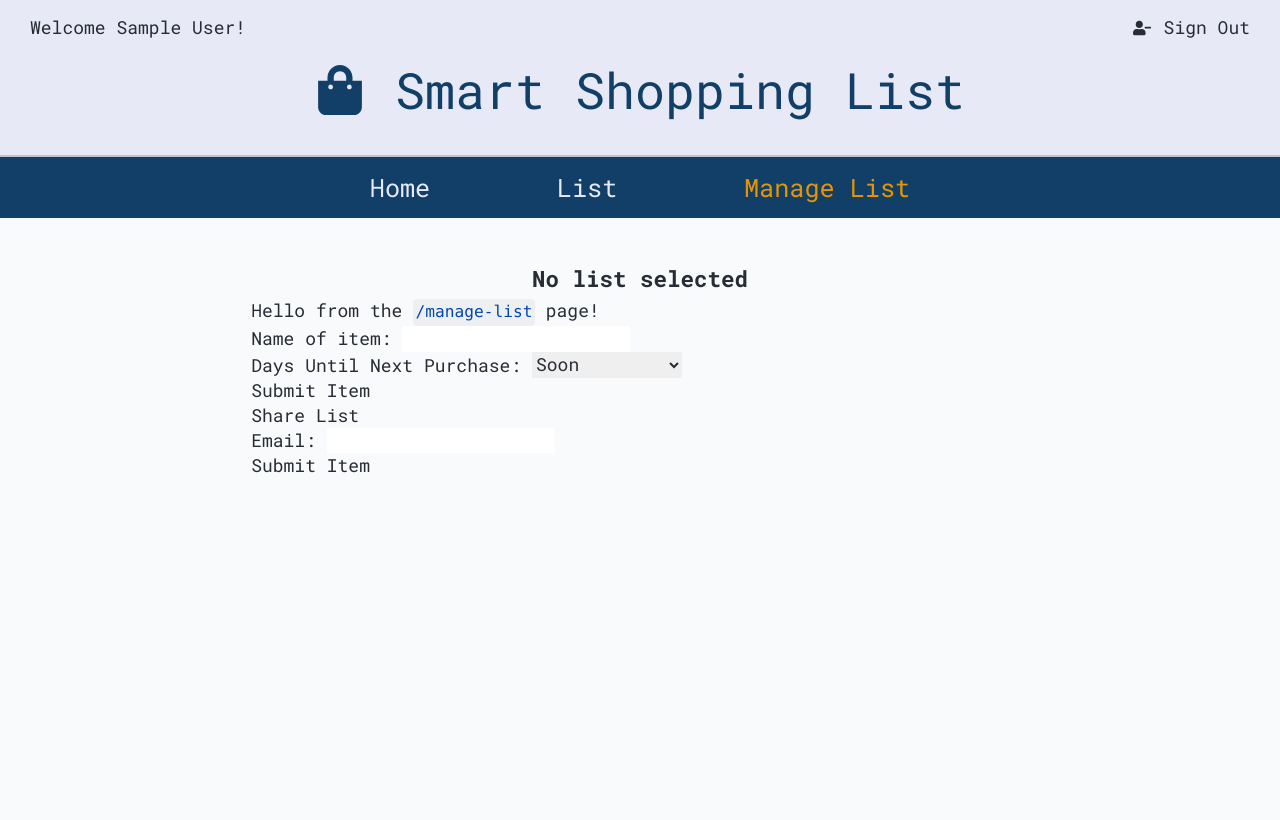
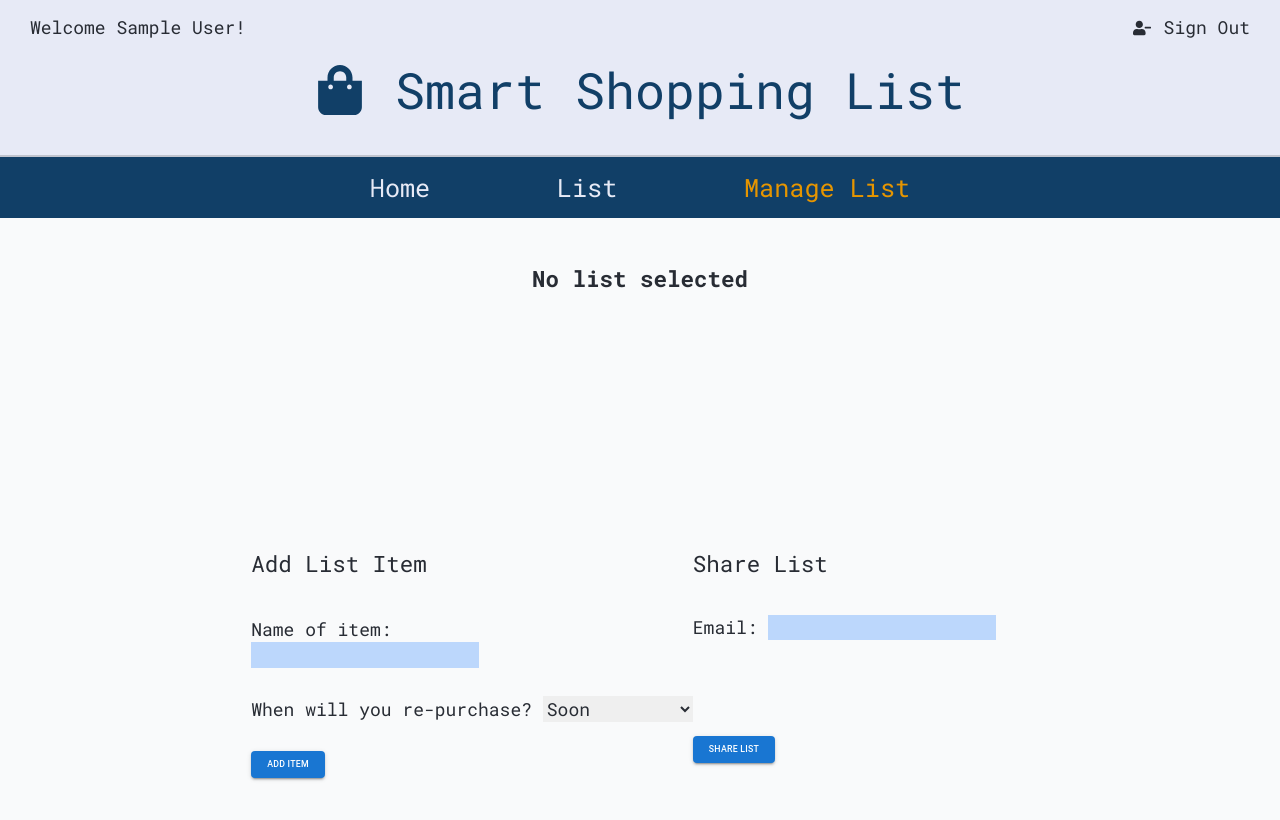
Before and after one commit to the-collab-lab/tcl-72-smart-shopping-list, a React (Vite) app: page /manage-list in a window 1280 px wide. Shown: the top 820 px of the page. Built offline with nearby package versions, Linux system fonts and the light colour scheme; no server answers; the database is empty; sample sign-in values are in the browser's storage.

Commit message:
share-list-css (#38)

```diff
--- a/src/views/ManageList.jsx
+++ b/src/views/ManageList.jsx
@@ -2,6 +2,9 @@ import { useState } from 'react';
 import { addItem, shareList } from '../api/firebase';
 import { ToastContainer, toast } from 'react-toastify';
 import 'react-toastify/dist/ReactToastify.css';
+import './managelist.css';
+import Button from '@mui/material/Button';
+import { CiShare1 } from 'react-icons/ci';
 
 export function ManageList({ listPath, userId, existingItems }) {
 	const [itemName, setItemName] = useState('');
@@ -76,13 +79,11 @@ export function ManageList({ listPath, userId, existingItems }) {
 	};
 
 	return (
-		<>
-			<p>
-				Hello from the <code>/manage-list</code> page!
-			</p>
-			<form onSubmit={handleItemSubmit}>
+		<div className="manage-list flex items-center">
+			<form className="add-item h-96 w-auto" onSubmit={handleItemSubmit}>
+				<h1 className="text-4xl my-5">Add List Item</h1>
 				<div>
-					<label htmlFor="itemName">Name of item: </label>
+					<label htmlFor="itemName">Name of item: </label> <br />
 					<input
 						value={itemName}
 						onChange={(e) => setItemName(e.target.value)}
@@ -93,7 +94,7 @@ export function ManageList({ listPath, userId, existingItems }) {
 				</div>
 				<div>
 					<label htmlFor="daysUntilNextPurchase">
-						Days Until Next Purchase:{' '}
+						When will you re-purchase?{' '}
 					</label>
 					<select
 						id="daysUntilNextPurchase"
@@ -105,10 +106,12 @@ export function ManageList({ listPath, userId, existingItems }) {
 						<option value={30}>Not soon</option>
 					</select>
 				</div>
-				<button type="submit">Submit Item</button>
+				<Button className="submit-btn" type="submit" variant="contained">
+					Add Item
+				</Button>
 			</form>
-			<form onSubmit={handleEmailSubmit}>
-				<h1>Share List</h1>
+			<form className="share-list h-96 w-auto" onSubmit={handleEmailSubmit}>
+				<h1 className="text-4xl my-5">Share List</h1>
 				<div>
 					<label htmlFor="email">Email: </label>
 					<input
@@ -120,9 +123,11 @@ export function ManageList({ listPath, userId, existingItems }) {
 						required
 					/>
 				</div>
-				<button type="submit">Submit Item</button>
+				<Button className="submit-btn" type="submit" variant="contained">
+					Share List
+				</Button>
 			</form>
 			<ToastContainer style={{ toastCSS }} />
-		</>
+		</div>
 	);
 }
--- /dev/null
+++ b/src/views/managelist.css
@@ -0,0 +1,28 @@
+.manage-list {
+	height: 90vh;
+}
+
+input {
+	background-color: rgba(0, 110, 255, 0.247);
+}
+
+.add-item {
+	display: flex;
+	flex-direction: column;
+	justify-content: space-between;
+	align-items: start;
+}
+
+.share-list {
+	display: flex;
+	flex-direction: column;
+	align-items: start;
+}
+
+.share-list h1 {
+	margin-bottom: 39px;
+}
+
+.share-list .submit-btn {
+	margin-top: 96px;
+}
```
